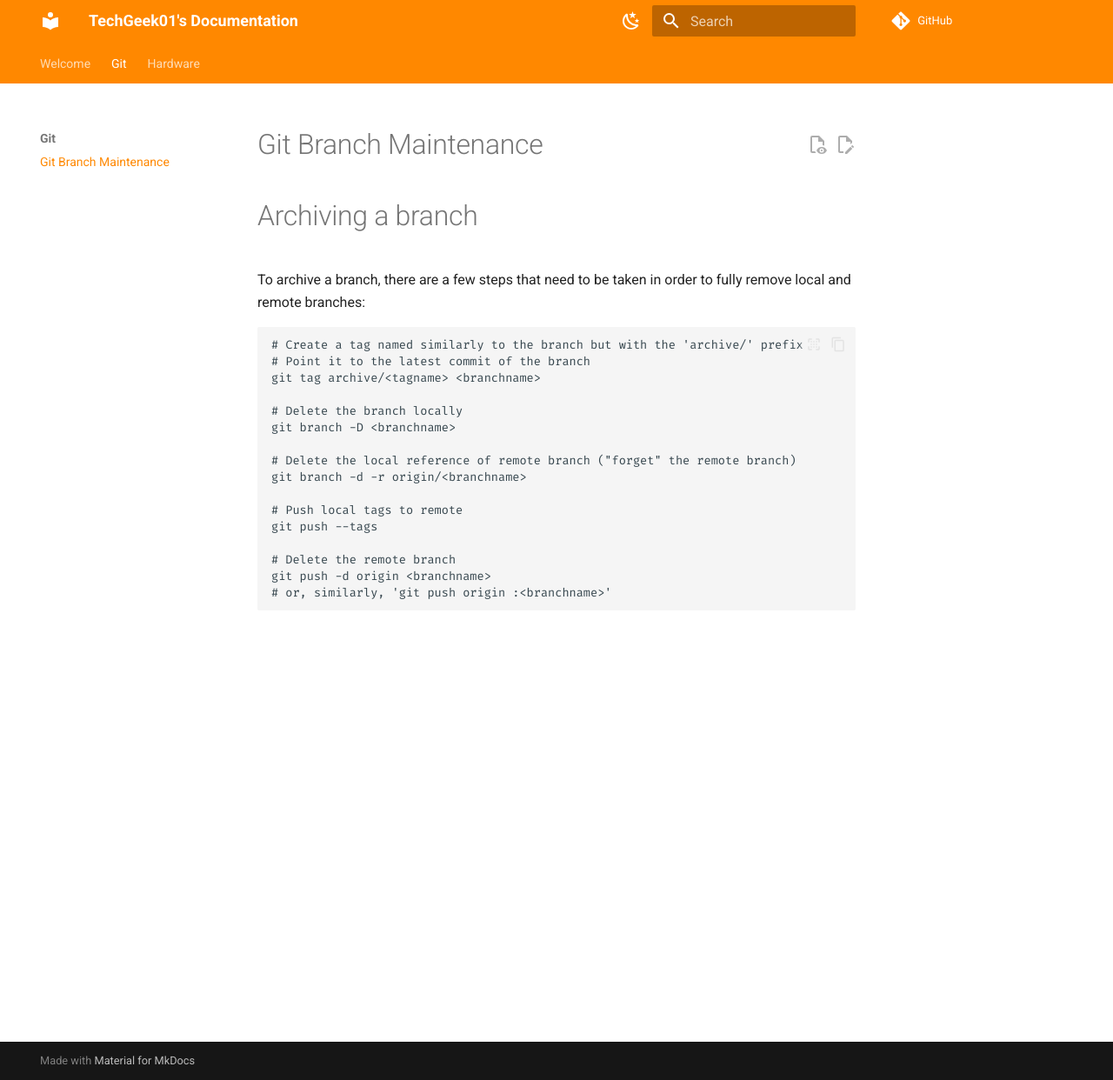
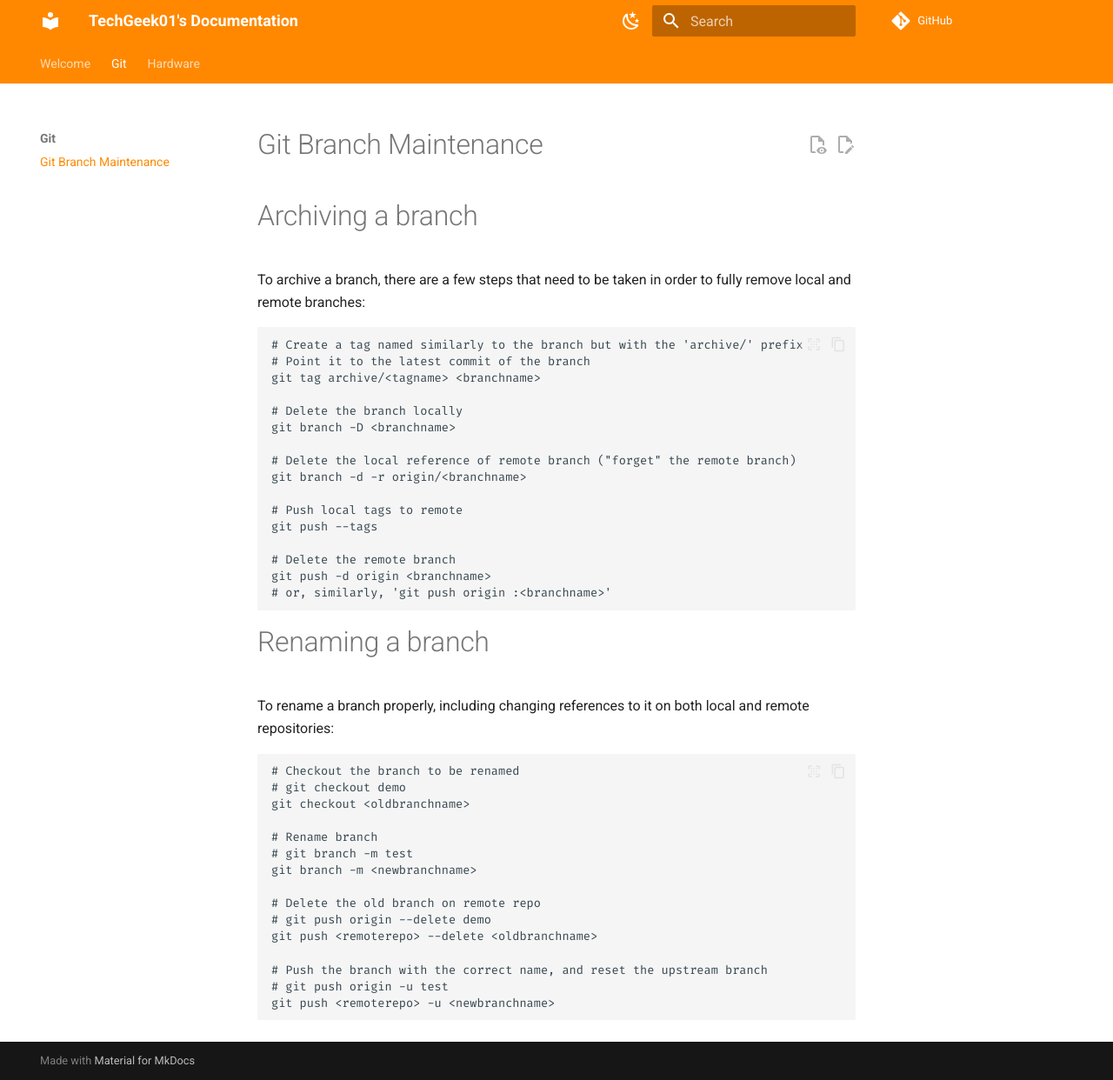
Before and after one commit to TechGeek01/docs.techgeek01.com, an MkDocs documentation site: the page built from docs/git/branch-maintenance.md, in a window 1280 px wide and 1242 px high. Shown: the whole window at 87% size. Built offline with MkDocs 1.6.1 and Material for MkDocs 9.7.7, drawn with Linux system fonts in a browser that asks for light colours; comment, search, counter and statistics services are not loaded.

Commit message:
Add branch renaming to Git page

````diff
--- a/docs/git/branch-maintenance.md
+++ b/docs/git/branch-maintenance.md
@@ -21,3 +21,24 @@ git push -d origin <branchname>
 # or, similarly, 'git push origin :<branchname>'
 
 ```
+
+# Renaming a branch
+To rename a branch properly, including changing references to it on both local and remote repositories:
+```
+# Checkout the branch to be renamed
+# git checkout demo
+git checkout <oldbranchname>
+
+# Rename branch
+# git branch -m test
+git branch -m <newbranchname>
+
+# Delete the old branch on remote repo
+# git push origin --delete demo
+git push <remoterepo> --delete <oldbranchname>
+
+# Push the branch with the correct name, and reset the upstream branch
+# git push origin -u test
+git push <remoterepo> -u <newbranchname>
+
+```
````
